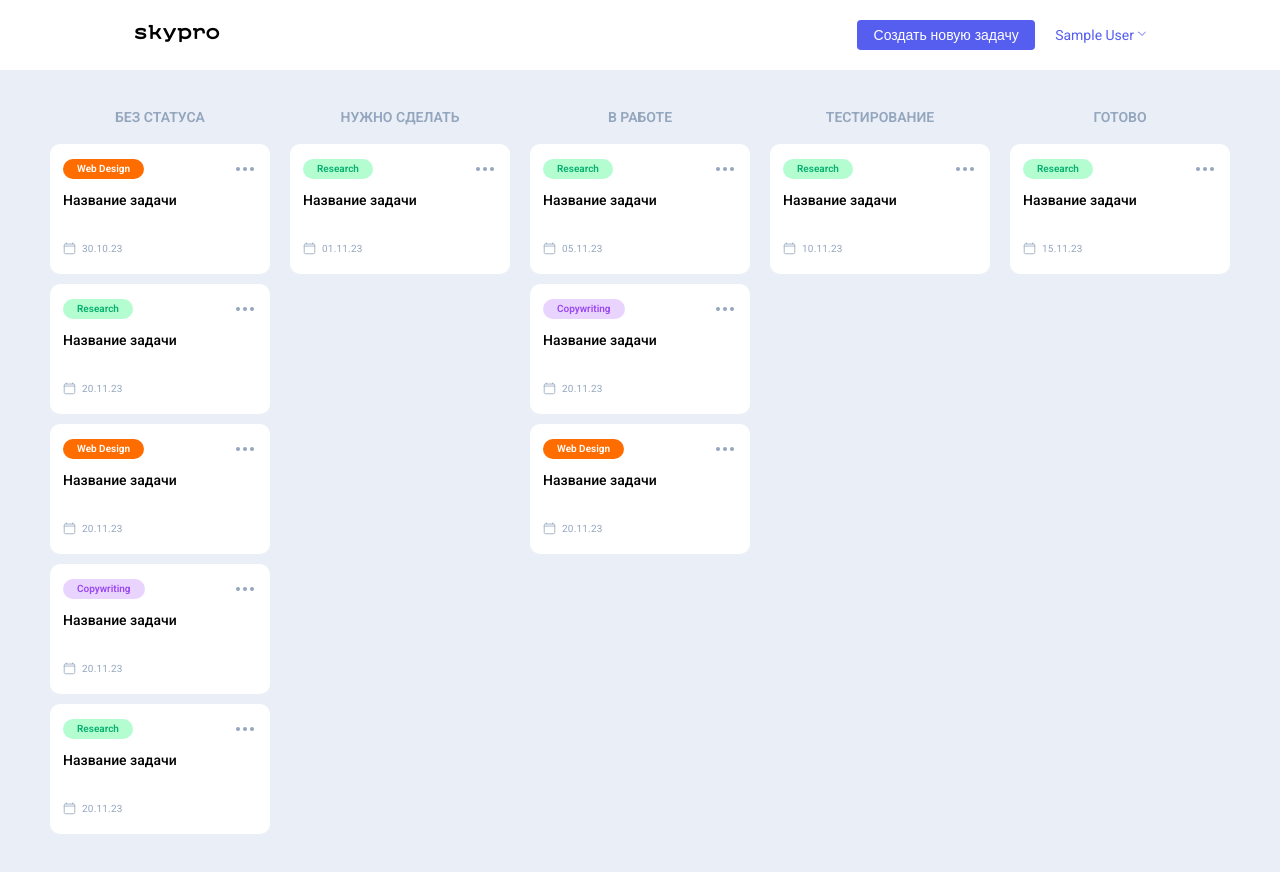
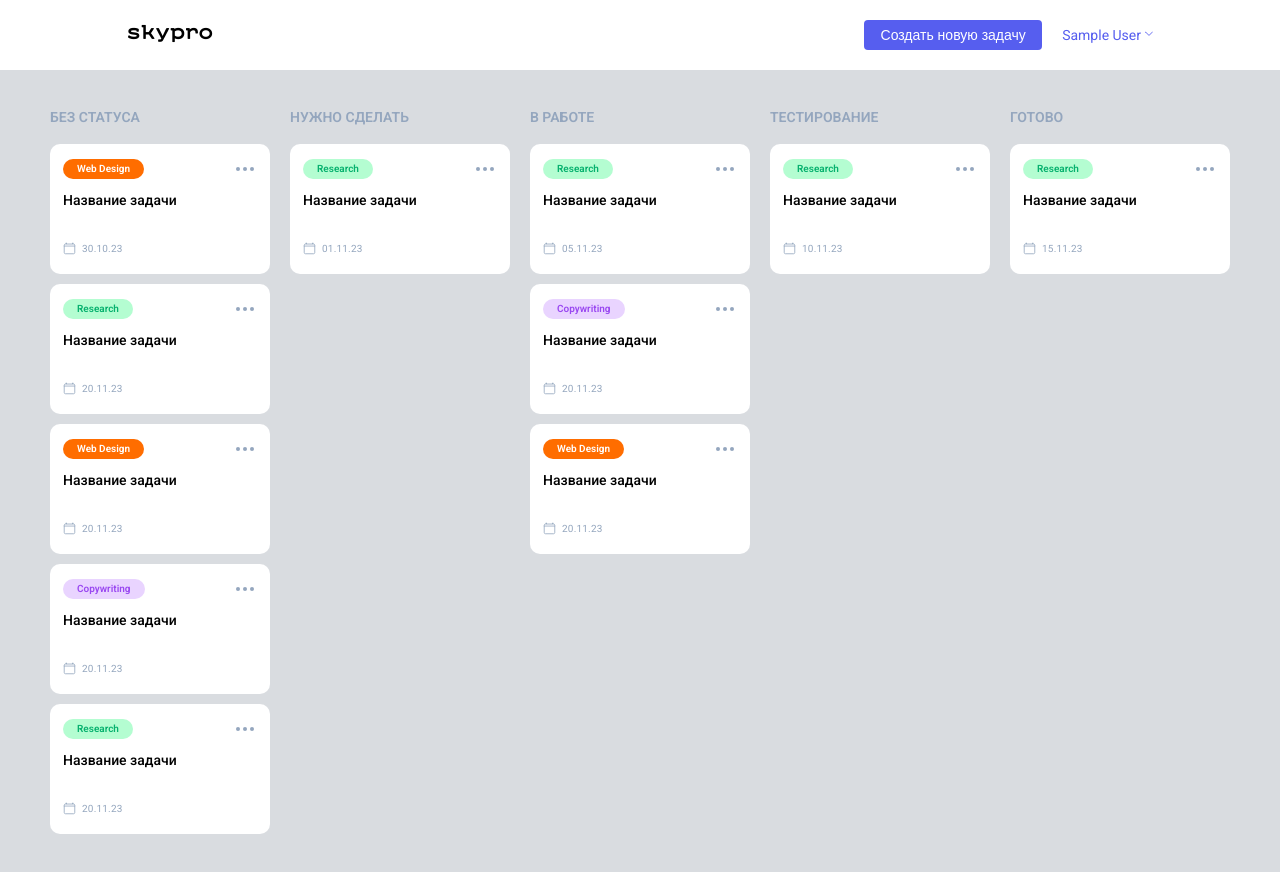
Before and after one commit to OlgaP15/9.skypro-kanban, a React (Vite) app: page / in a window 1280 px wide. Shown: the top 872 px of the page. Built offline with nearby package versions, Linux system fonts and the light colour scheme; sample sign-in values are in the browser's storage.

Commit message:
исправление и доработка

```diff
--- a/src/components/AppRoutes.jsx
+++ b/src/components/AppRoutes.jsx
@@ -18,9 +18,10 @@ function AppRoutes() {
     <>
       <Routes>
         <Route element={<PrivateRoute isAuth={isAuth} />}>
-          <Route path="/" element={<MainPage setIsAuth={setIsAuth} />} />
-          <Route path="/card/:id" element={<CardPage />} />
-          <Route path="/new-card" element={<NewCardPage />} />
+          <Route path="/" element={<MainPage setIsAuth={setIsAuth} />}>
+            <Route path="/card/:id" element={<CardPage />} />
+            <Route path="/new-card" element={<NewCardPage />} />
+          </Route>
           <Route path="/exit" element={<ExitPage setIsAuth={setIsAuth} />} />
         </Route>
         <Route path="/login" element={<SignInPage setIsAuth={setIsAuth} />} />
--- a/src/components/Column/Column.styled.js
+++ b/src/components/Column/Column.styled.js
@@ -11,7 +11,7 @@ export const ColumnWrapper = styled.div`
 `;
 
 export const ColumnTitle = styled.div`
-  padding: 0 10px;
+  padding: 0 5px;
   margin: 15px 0;
 
   p {
--- a/src/components/Header/Header.styled.js
+++ b/src/components/Header/Header.styled.js
@@ -15,7 +15,7 @@ export const HeaderContent = styled.div`
   position: relative;
   top: 0;
   left: 0;
-  padding: 0 135px;
+  padding: 0 128px;
 `;
 
 export const HeaderLogo = styled.div`
--- a/src/components/Main/Main.styled.js
+++ b/src/components/Main/Main.styled.js
@@ -2,7 +2,7 @@ import styled from "styled-components";
 
 export const MainBlock = styled.main`
   width: 100%;
-  background-color: #eaeef6;
+  background-color: #d9dce0ff;
   display: flex;
   justify-content: center;
 `;
@@ -13,6 +13,7 @@ export const MainContent = styled.div`
   margin: 0 auto;
   padding: 25px 0 49px;
   gap: 10px;
+  text-align: left;
 
   @media screen and (max-width: 1200px) {
     width: 100%;
--- a/src/components/popups/PopNewCard/PopNewCard.styled.js
+++ b/src/components/popups/PopNewCard/PopNewCard.styled.js
@@ -28,6 +28,7 @@ export const PopNewCardContainer = styled.div`
   flex-direction: column;
   align-items: center;
   justify-content: center;
+  background: rgba(0, 0, 0, 0.2);
 
   @media (max-width: 660px) {
     padding: 0;
--- a/src/components/popups/PopUser/PopUser.styled.js
+++ b/src/components/popups/PopUser/PopUser.styled.js
@@ -4,7 +4,7 @@ export const PopUserContainer = styled.div`
   display: ${({ $isVisible }) => ($isVisible ? "block" : "none")};
   position: absolute;
   top: 61px;
-  right: 176px;
+  right: 128px;
   width: 213px;
   height: 205px;
   border-radius: 10px;
```
